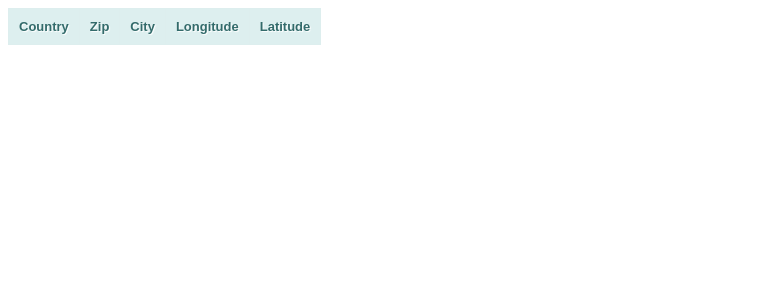
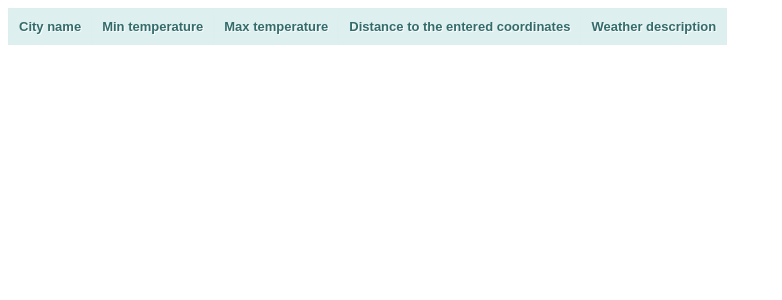
Before and after one commit to balazs1396/weather-app, a PHP site: page / in a window 1280 px wide. Shown: the top 300 px of the page, without its empty margins (0-782 px from the left). Run offline with PHP 8.4, Linux system fonts and the light colour scheme; lists and menus that the app fills with data are empty.

Commit message:
Add dotenv & inplement openweathermapApi to show weather details

```diff
--- a/controllers/IndexController.php
+++ b/controllers/IndexController.php
@@ -8,6 +8,8 @@ class IndexController
     {
         $cities = FileProcessor::getCities();
 
+        WeatherService::getInstance()->appendCitiesWithWeatherDetails($cities);
+
         include 'views/index.php';
     }
 }
--- a/index.php
+++ b/index.php
@@ -1,6 +1,9 @@
 <?php
 
 require_once __DIR__.'/vendor/autoload.php';
+
+$dotenv = Dotenv\Dotenv::createImmutable(__DIR__);
+$dotenv->load();
 
 // Define the routes array
 $routes = array(
--- /dev/null
+++ b/services/WeatherService.php
@@ -0,0 +1,23 @@
+<?php
+
+class WeatherService
+{
+    public static $instance;
+
+    public static function getInstance() {
+        if ( !(self::$instance instanceof self) ) {
+            self::$instance = new self();
+        }
+
+        return self::$instance;
+    }
+
+    public function appendCitiesWithWeatherDetails(array &$cities)
+    {
+        foreach ($cities as &$city) {
+            $weather = OpenWeatherApiService::getInstance()->getWeatherByCoordinates((float)$city['latitude'], (float)$city['longitude']);
+
+            $city = array_merge($city, (array)$weather);
+        }
+    }
+}
--- a/views/index.php
+++ b/views/index.php
@@ -11,21 +11,27 @@
         <table class="table">
             <thead><!DOCTYPE html>
             <tr>
-                <th>Country</th>
-                <th>Zip</th>
-                <th>City</th>
-                <th>Longitude</th>
-                <th>Latitude</th>
+                <th>City name</th>
+                <th>Min temperature</th>
+                <th>Max temperature</th>
+                <th>Distance to the entered coordinates</th>
+                <th>Weather description</th>
             </tr>
             </thead>
             <tbody>
             <?php foreach ($cities as $city) { ?>
                 <tr>
-                    <td><?php echo $city['country'] ?></td>
-                    <td><?php echo $city['zip'] ?></td>
-                    <td><?php echo $city['city'] ?></td>
-                    <td><?php echo $city['longitude'] ?></td>
-                    <td><?php echo $city['latitude'] ?></td>
+                    <td><span><?php echo $city['city'] ?></span></td>
+                    <td><span><?php echo $city['tempMin'] . '°'  ?></span></td>
+                    <td><span><?php echo $city['tempMax'] . '°' ?></span></td>
+                    <td><span><?php echo 'todo - distance' ?></span></td>
+                    <td>
+                        <div class="description">
+                            <img src="<?php echo $city['iconUrl'] ?>">
+                            <span><?php echo $city['description'] ?></span>
+                        </div>
+
+                    </td>
                 </tr>
             <?php }  ?>
             </tbody>
--- a/views/style/index.css
+++ b/views/style/index.css
@@ -18,3 +18,13 @@
     padding: 10px;
     text-shadow: 1px 1px 1px #fff;
 }
+
+.description span {
+    vertical-align: middle;
+}
+
+img {
+    width: 45px;
+    height: 45px;
+    vertical-align: middle;
+}
```
Also changed, not shown: composer.json (+9 -1 lines), models/WeatherDetails.php (added, +13 -0 lines), services/OpenWeatherApiService.php (added, +42 -0 lines), 3 other files.
